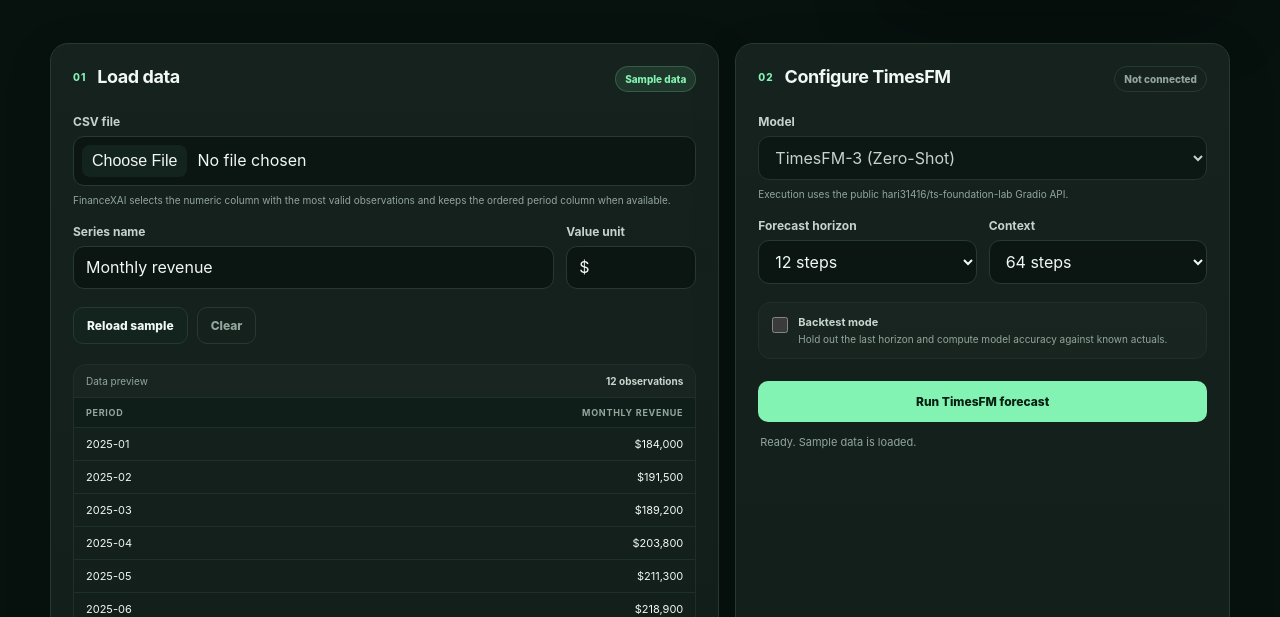
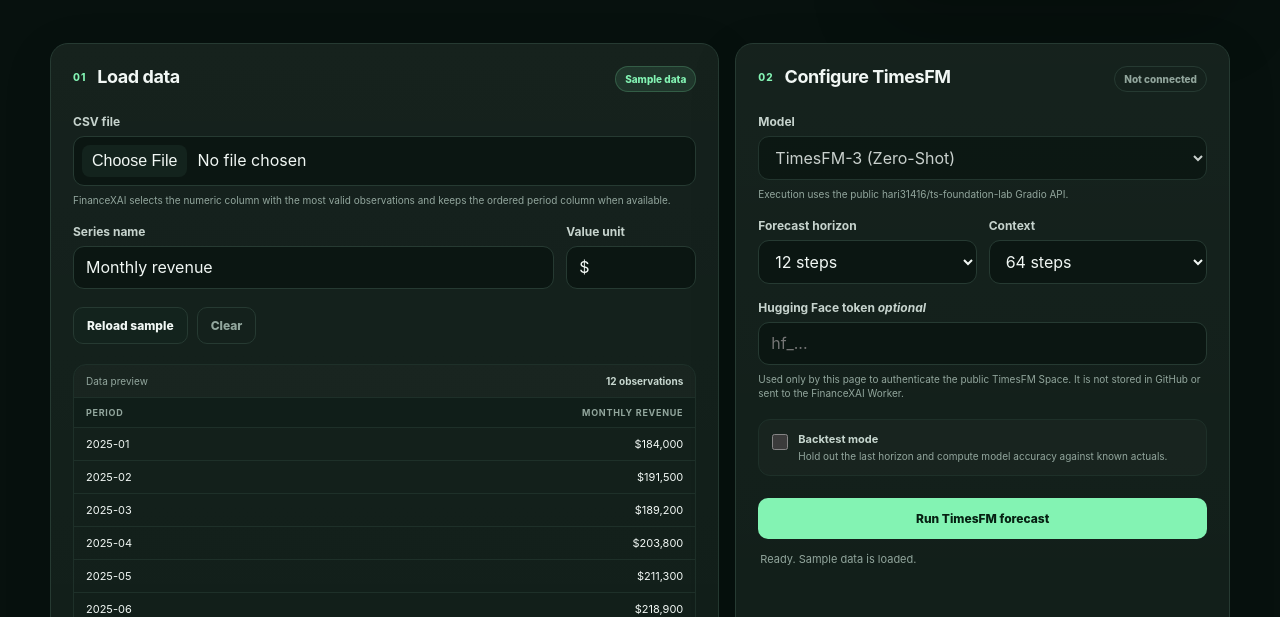
Before and after one commit to SE-66/FinanceXAI-project, a website: page public/index.html in a window 1280 px wide. Shown: the part 483-1100 px from the top of the page. Drawn offline with Linux system fonts and the light colour scheme.

Commit message:
Add optional Hugging Face token field

```diff
--- a/public/index.html
+++ b/public/index.html
@@ -127,6 +127,20 @@
             </label>
           </div>
 
+          <label class="field">
+            <span>Hugging Face token <em class="optional-label">optional</em></span>
+            <input
+              id="hfToken"
+              type="password"
+              autocomplete="off"
+              spellcheck="false"
+              placeholder="hf_..."
+            />
+            <small>
+              Used only by this page to authenticate the public TimesFM Space. It is not stored in GitHub or sent to the FinanceXAI Worker.
+            </small>
+          </label>
+
           <label class="check-field">
             <input id="backtest" type="checkbox" />
             <span>
```
